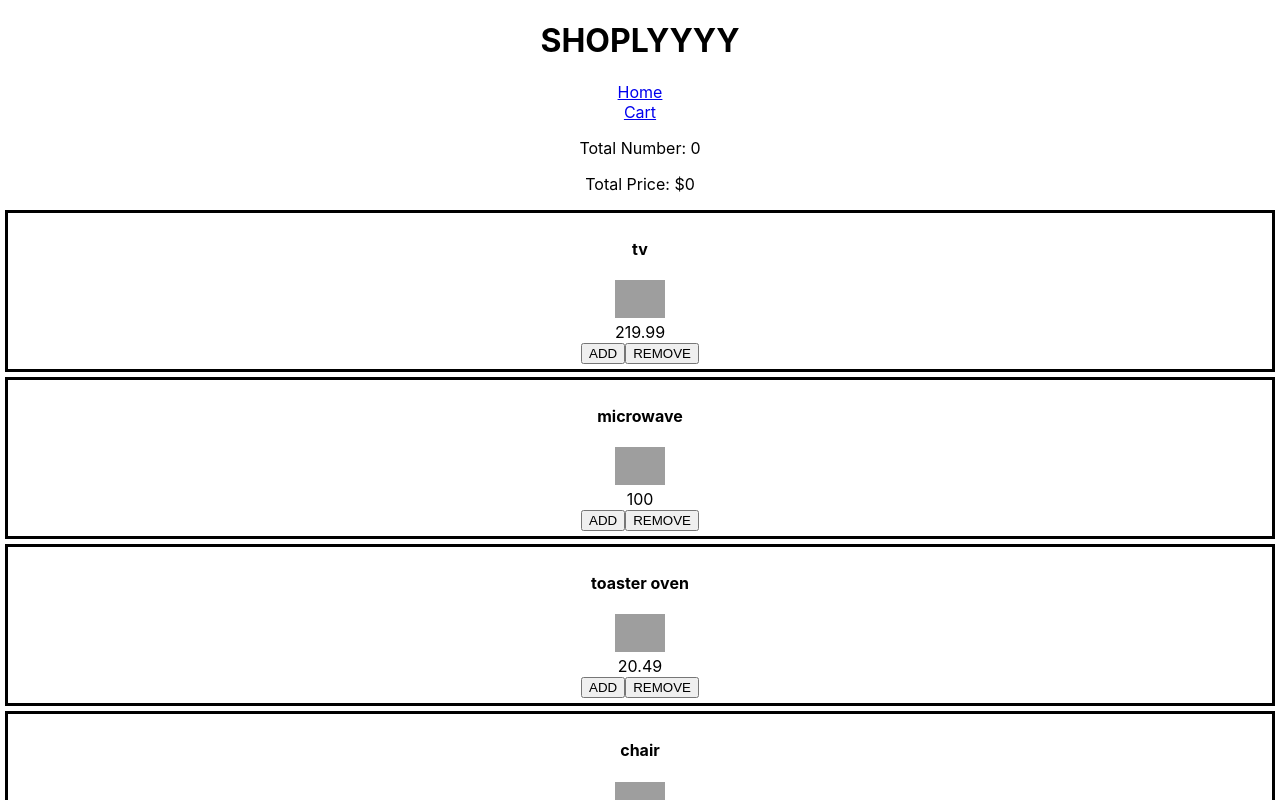
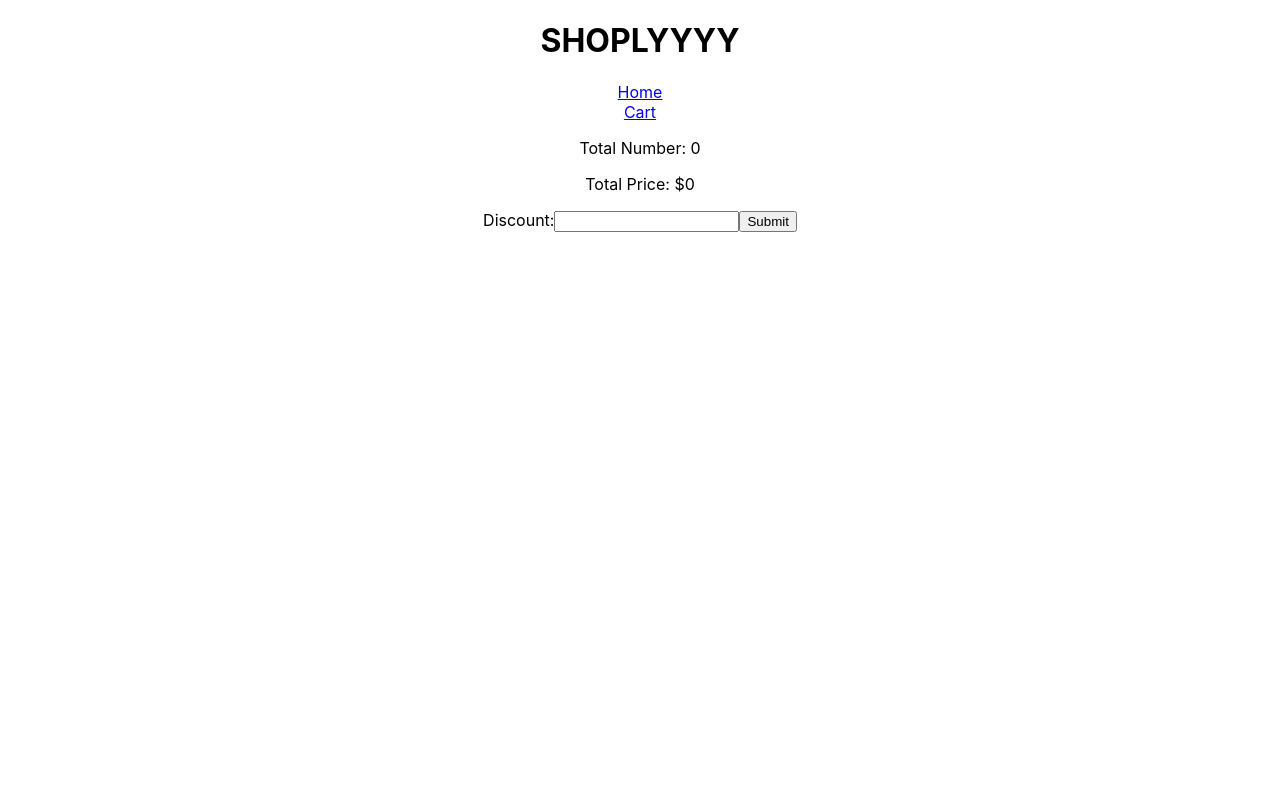
Before and after one commit to annikaslund/shoply, a React (Create React App) app: page /cart in a window 1280 px wide. Shown: the top 800 px of the page. Built offline with nearby package versions, Linux system fonts and the light colour scheme; grey boxes are pictures that could not be loaded.

Commit message:
add cart page

```diff
--- a/src/App.js
+++ b/src/App.js
@@ -1,5 +1,5 @@
 import React, { Component } from 'react';
-import { Switch, Route } from 'react-router-dom';
+import { Switch, Route, Redirect } from 'react-router-dom';
 import { connect } from "react-redux";
 
 import './App.css';
@@ -26,10 +26,11 @@ class App extends Component {
                 totalNumber={totalNumber}
                 totalPrice={totalPrice}
                 />
-            <Switch />
-              <Route path="/" render={()=> <Home />} />
-              <Route path="/cart" render={()=> <Cart />} />
-            <Switch />
+            <Switch>
+              <Route exact path="/" render={(rtProps)=> <Home rtProps={rtProps}/>} />
+              <Route exact path="/cart" render={(rtProps)=> <Cart rtProps={rtProps}/>} />
+              <Redirect to="/" />
+            </Switch>
           </div>
     );
   }
--- a/src/Cart.js
+++ b/src/Cart.js
@@ -2,13 +2,14 @@ import React, { Component } from 'react';
 
 import ProductList from './ProductList';
 import DiscountForm from './DiscountForm';
+import { runInThisContext } from 'vm';
 
 class Cart extends Component {
   render() {
     return (
       <div className="Cart">
-        {/* <ProductList />
-        <DiscountForm /> */}
+        <ProductList {...this.props.rtProps} />
+        <DiscountForm />
       </div>
     );
   }
--- a/src/Home.js
+++ b/src/Home.js
@@ -8,7 +8,7 @@ class Home extends Component {
   render() {
     return (
       <div className="Home">
-        <ProductList />
+        <ProductList {...this.props.rtProps} />
       </div>
     );
   }
--- a/src/ProductList.js
+++ b/src/ProductList.js
@@ -22,25 +22,46 @@ class ProductList extends Component {
   }
 
   render() {
-    console.log(inventory.items)
-    return (
-      <div className="ProductList">
-        { inventory.items.map(item => (
-            <ItemCard name={ item.name }
-                      price={ item.price }
-                      key={ item.id }
-                      image_url={ item.image_url }
-                      handleAddCard={()=>this.handleAddCard(item)}
-                      handleRemoveCard={()=>this.handleRemoveCard(item)}
-                      />
-        )) }
-      </div>
-    );
+
+    let productList
+
+    console.log("YOOO",this.props)
+    if (this.props.match.path !== "/cart"){
+      productList = (
+        <div className="ProductList">
+          {inventory.items.map(item => (
+            <ItemCard
+              name={item.name}
+              price={item.price}
+              key={item.id}
+              image_url={item.image_url}
+              handleAddCard={() => this.handleAddCard(item)}
+              handleRemoveCard={() => this.handleRemoveCard(item)}
+            />))}
+        </div>
+      )
+    } else {
+      console.log("EYYYY", this.props.cart)
+      productList = (
+        <div className="ProductList">
+          <ul>
+            {this.props.cart.map(item => (
+              <li>
+                Item Name: {item.name}
+                ,
+                Price: ${item.price}
+                ,
+                Count:  {item.count}
+              </li>))}
+            </ul>
+        </div>
+      )
+    }
+    return productList
   }
-}
+};
 
-
-function mapStateToProps(state){
+function mapStateToProps(state) {
   return {
     cart: state.cart
   }
```
